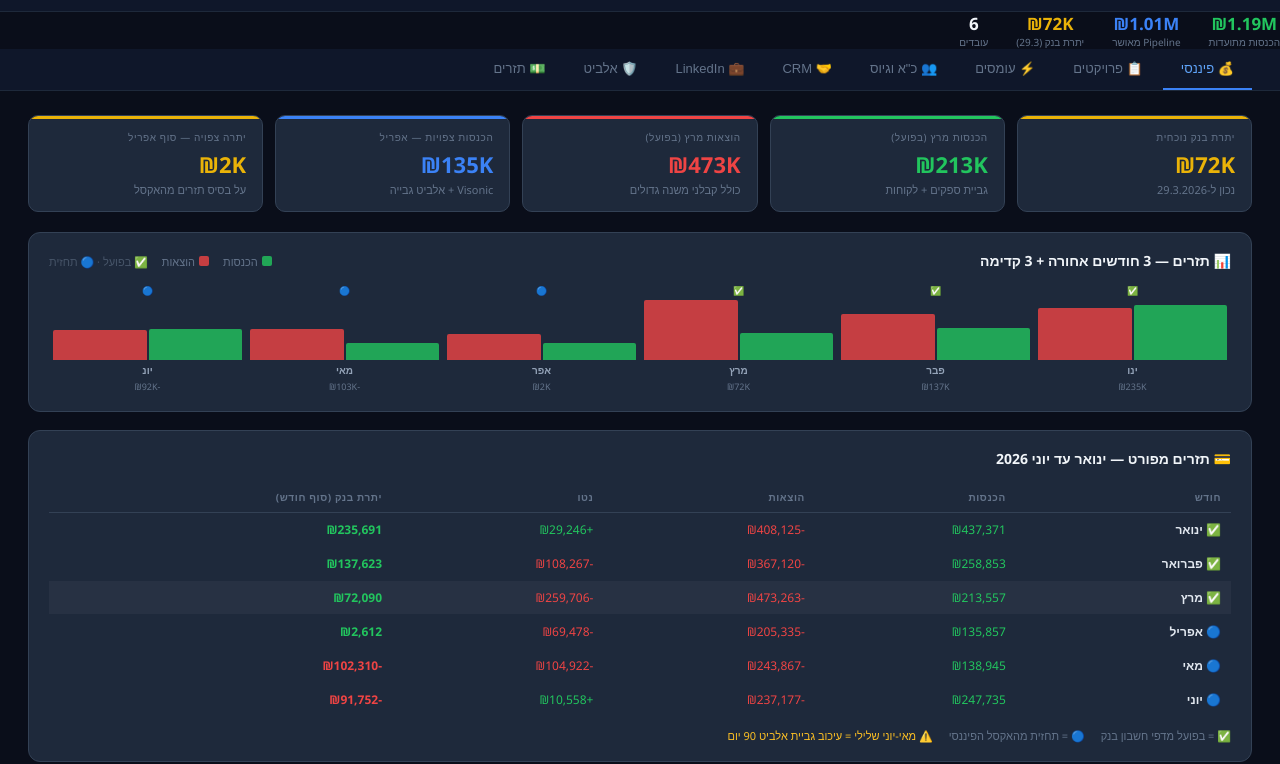
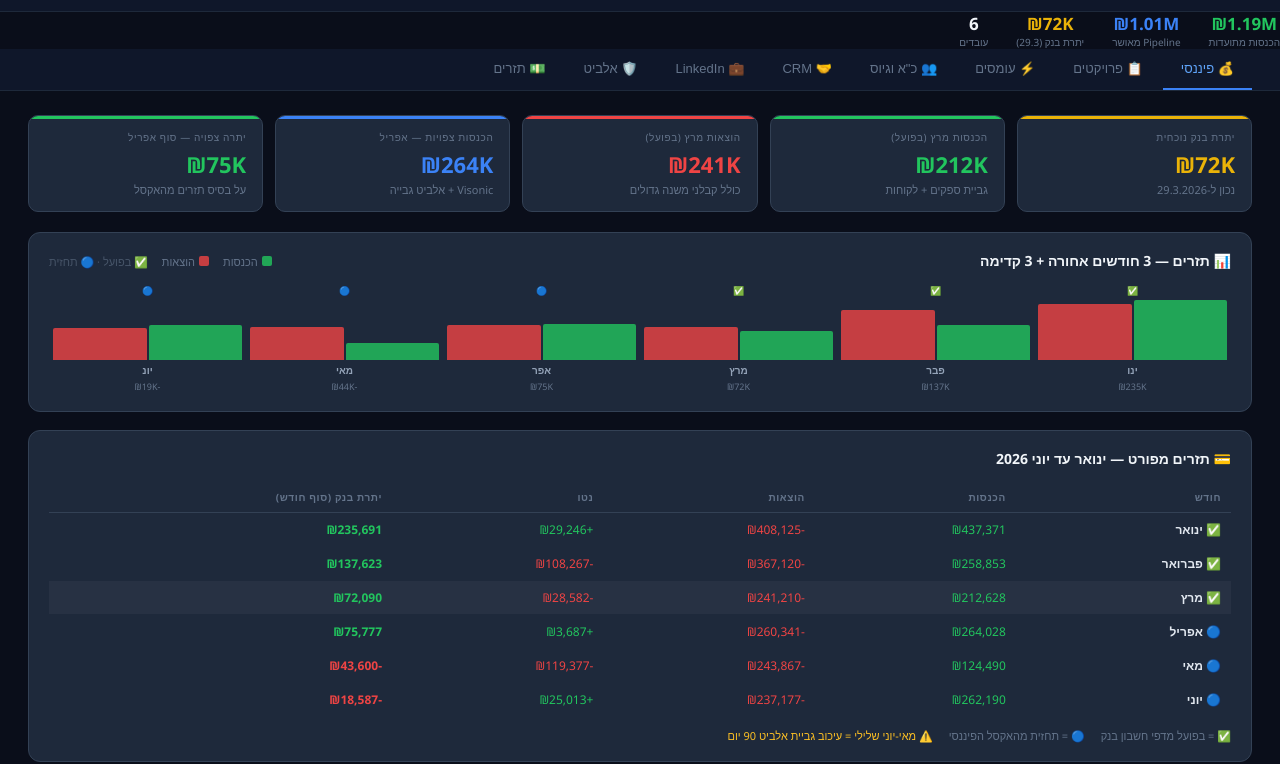
Before and after one commit to inon-rettig/br-dashboard, a plain HTML site: page index.html in a window 1280 px wide. Shown: the part 68-832 px from the top of the page. Drawn offline with Linux system fonts and the light colour scheme.

Commit message:
finance: sync with updated excel (29.3) - march/april/june revised

```diff
--- a/index.html
+++ b/index.html
@@ -150,22 +150,22 @@ tr:hover td { background:rgba(255,255,255,.02); }
     </div>
     <div class="kpi g">
       <div class="kpi-l">הכנסות מרץ (בפועל)</div>
-      <div class="kpi-v" style="color:#22c55e">₪213K</div>
+      <div class="kpi-v" style="color:#22c55e">₪212K</div>
       <div class="kpi-s">גביית ספקים + לקוחות</div>
     </div>
     <div class="kpi r">
       <div class="kpi-l">הוצאות מרץ (בפועל)</div>
-      <div class="kpi-v" style="color:#ef4444">₪473K</div>
+      <div class="kpi-v" style="color:#ef4444">₪241K</div>
       <div class="kpi-s">כולל קבלני משנה גדולים</div>
     </div>
     <div class="kpi b">
       <div class="kpi-l">הכנסות צפויות — אפריל</div>
-      <div class="kpi-v" style="color:#3b82f6">₪135K</div>
+      <div class="kpi-v" style="color:#3b82f6">₪264K</div>
       <div class="kpi-s">Visonic + אלביט גבייה</div>
     </div>
-    <div class="kpi y">
+    <div class="kpi g">
       <div class="kpi-l">יתרה צפויה — סוף אפריל</div>
-      <div class="kpi-v" style="color:#eab308">₪2K</div>
+      <div class="kpi-v" style="color:#22c55e">₪75K</div>
       <div class="kpi-s">על בסיס תזרים מהאקסל</div>
     </div>
   </div>
@@ -185,8 +185,8 @@ tr:hover td { background:rgba(255,255,255,.02); }
     <div style="display:flex;flex-direction:column;align-items:center;gap:3px;flex:1">
       <div style="font-size:9px;color:#64748b">✅</div>
       <div style="width:100%;display:flex;gap:2px;align-items:flex-end;height:60px">
-        <div style="width:50%;background:#22c55e;opacity:.8;height:92%;border-radius:2px 2px 0 0;transition:height .3s" title="הכנסות ₪437,371"></div>
-        <div style="width:50%;background:#ef4444;opacity:.8;height:86%;border-radius:2px 2px 0 0;transition:height .3s" title="הוצאות ₪408,125"></div>
+        <div style="width:50%;background:#22c55e;opacity:.8;height:100%;border-radius:2px 2px 0 0;transition:height .3s" title="הכנסות ₪437,371"></div>
+        <div style="width:50%;background:#ef4444;opacity:.8;height:93%;border-radius:2px 2px 0 0;transition:height .3s" title="הוצאות ₪408,125"></div>
       </div>
       <div style="font-size:10px;color:#94a3b8;font-weight:600">ינו</div>
       <div style="font-size:9px;color:#64748b">₪235K</div>
@@ -194,8 +194,8 @@ tr:hover td { background:rgba(255,255,255,.02); }
     <div style="display:flex;flex-direction:column;align-items:center;gap:3px;flex:1">
       <div style="font-size:9px;color:#64748b">✅</div>
       <div style="width:100%;display:flex;gap:2px;align-items:flex-end;height:60px">
-        <div style="width:50%;background:#22c55e;opacity:.8;height:54%;border-radius:2px 2px 0 0;transition:height .3s" title="הכנסות ₪258,853"></div>
-        <div style="width:50%;background:#ef4444;opacity:.8;height:77%;border-radius:2px 2px 0 0;transition:height .3s" title="הוצאות ₪367,120"></div>
+        <div style="width:50%;background:#22c55e;opacity:.8;height:59%;border-radius:2px 2px 0 0;transition:height .3s" title="הכנסות ₪258,853"></div>
+        <div style="width:50%;background:#ef4444;opacity:.8;height:83%;border-radius:2px 2px 0 0;transition:height .3s" title="הוצאות ₪367,120"></div>
       </div>
       <div style="font-size:10px;color:#94a3b8;font-weight:600">פבר</div>
       <div style="font-size:9px;color:#64748b">₪137K</div>
@@ -203,8 +203,8 @@ tr:hover td { background:rgba(255,255,255,.02); }
     <div style="display:flex;flex-direction:column;align-items:center;gap:3px;flex:1">
       <div style="font-size:9px;color:#64748b">✅</div>
       <div style="width:100%;display:flex;gap:2px;align-items:flex-end;height:60px">
-        <div style="width:50%;background:#22c55e;opacity:.8;height:45%;border-radius:2px 2px 0 0;transition:height .3s" title="הכנסות ₪213,557"></div>
-        <div style="width:50%;background:#ef4444;opacity:.8;height:100%;border-radius:2px 2px 0 0;transition:height .3s" title="הוצאות ₪473,263"></div>
+        <div style="width:50%;background:#22c55e;opacity:.8;height:48%;border-radius:2px 2px 0 0;transition:height .3s" title="הכנסות ₪212,628"></div>
+        <div style="width:50%;background:#ef4444;opacity:.8;height:55%;border-radius:2px 2px 0 0;transition:height .3s" title="הוצאות ₪241,210"></div>
       </div>
       <div style="font-size:10px;color:#94a3b8;font-weight:600">מרץ</div>
       <div style="font-size:9px;color:#64748b">₪72K</div>
@@ -212,29 +212,29 @@ tr:hover td { background:rgba(255,255,255,.02); }
     <div style="display:flex;flex-direction:column;align-items:center;gap:3px;flex:1">
       <div style="font-size:9px;color:#64748b">🔵</div>
       <div style="width:100%;display:flex;gap:2px;align-items:flex-end;height:60px">
-        <div style="width:50%;background:#22c55e;opacity:.8;height:28%;border-radius:2px 2px 0 0;transition:height .3s" title="הכנסות ₪135,857"></div>
-        <div style="width:50%;background:#ef4444;opacity:.8;height:43%;border-radius:2px 2px 0 0;transition:height .3s" title="הוצאות ₪205,335"></div>
+        <div style="width:50%;background:#22c55e;opacity:.8;height:60%;border-radius:2px 2px 0 0;transition:height .3s" title="הכנסות ₪264,028"></div>
+        <div style="width:50%;background:#ef4444;opacity:.8;height:59%;border-radius:2px 2px 0 0;transition:height .3s" title="הוצאות ₪260,341"></div>
       </div>
       <div style="font-size:10px;color:#94a3b8;font-weight:600">אפר</div>
-      <div style="font-size:9px;color:#64748b">₪2K</div>
+      <div style="font-size:9px;color:#64748b">₪75K</div>
     </div>
     <div style="display:flex;flex-direction:column;align-items:center;gap:3px;flex:1">
       <div style="font-size:9px;color:#64748b">🔵</div>
       <div style="width:100%;display:flex;gap:2px;align-items:flex-end;height:60px">
-        <div style="width:50%;background:#22c55e;opacity:.8;height:29%;border-radius:2px 2px 0 0;transition:height .3s" title="הכנסות ₪138,945"></div>
-        <div style="width:50%;background:#ef4444;opacity:.8;height:51%;border-radius:2px 2px 0 0;transition:height .3s" title="הוצאות ₪243,867"></div>
+        <div style="width:50%;background:#22c55e;opacity:.8;height:28%;border-radius:2px 2px 0 0;transition:height .3s" title="הכנסות ₪124,490"></div>
+        <div style="width:50%;background:#ef4444;opacity:.8;height:55%;border-radius:2px 2px 0 0;transition:height .3s" title="הוצאות ₪243,867"></div>
       </div>
       <div style="font-size:10px;color:#94a3b8;font-weight:600">מאי</div>
-      <div style="font-size:9px;color:#64748b">-₪103K</div>
+      <div style="font-size:9px;color:#64748b">-₪44K</div>
     </div>
     <div style="display:flex;flex-direction:column;align-items:center;gap:3px;flex:1">
       <div style="font-size:9px;color:#64748b">🔵</div>
       <div style="width:100%;display:flex;gap:2px;align-items:flex-end;height:60px">
-        <div style="width:50%;background:#22c55e;opacity:.8;height:52%;border-radius:2px 2px 0 0;transition:height .3s" title="הכנסות ₪247,735"></div>
-        <div style="width:50%;background:#ef4444;opacity:.8;height:50%;border-radius:2px 2px 0 0;transition:height .3s" title="הוצאות ₪237,177"></div>
+        <div style="width:50%;background:#22c55e;opacity:.8;height:59%;border-radius:2px 2px 0 0;transition:height .3s" title="הכנסות ₪262,190"></div>
+        <div style="width:50%;background:#ef4444;opacity:.8;height:54%;border-radius:2px 2px 0 0;transition:height .3s" title="הוצאות ₪237,177"></div>
       </div>
       <div style="font-size:10px;color:#94a3b8;font-weight:600">יונ</div>
-      <div style="font-size:9px;color:#64748b">-₪92K</div>
+      <div style="font-size:9px;color:#64748b">-₪19K</div>
     </div>
     </div>
   </div>
@@ -270,31 +270,31 @@ tr:hover td { background:rgba(255,255,255,.02); }
     </tr>
     <tr style="background:rgba(255,255,255,.04)">
       <td style="font-weight:600;color:#e2e8f0">✅ מרץ</td>
-      <td class="pos">₪213,557</td>
-      <td class="neg">-₪473,263</td>
-      <td class="neg">-₪259,706</td>
+      <td class="pos">₪212,628</td>
+      <td class="neg">-₪241,210</td>
+      <td class="neg">-₪28,582</td>
       <td class="pos" style="font-weight:600">₪72,090</td>
     </tr>
     <tr>
       <td style="font-weight:600;color:#e2e8f0">🔵 אפריל</td>
-      <td class="pos">₪135,857</td>
-      <td class="neg">-₪205,335</td>
-      <td class="neg">-₪69,478</td>
-      <td class="pos" style="font-weight:600">₪2,612</td>
+      <td class="pos">₪264,028</td>
+      <td class="neg">-₪260,341</td>
+      <td class="pos">+₪3,687</td>
+      <td class="pos" style="font-weight:600">₪75,777</td>
     </tr>
     <tr>
       <td style="font-weight:600;color:#e2e8f0">🔵 מאי</td>
-      <td class="pos">₪138,945</td>
+      <td class="pos">₪124,490</td>
       <td class="neg">-₪243,867</td>
-      <td class="neg">-₪104,922</td>
-      <td class="neg" style="font-weight:600">-₪102,310</td>
+      <td class="neg">-₪119,377</td>
+      <td class="neg" style="font-weight:600">-₪43,600</td>
     </tr>
     <tr>
       <td style="font-weight:600;color:#e2e8f0">🔵 יוני</td>
-      <td class="pos">₪247,735</td>
+      <td class="pos">₪262,190</td>
       <td class="neg">-₪237,177</td>
-      <td class="pos">+₪10,558</td>
-      <td class="neg" style="font-weight:600">-₪91,752</td>
+      <td class="pos">+₪25,013</td>
+      <td class="neg" style="font-weight:600">-₪18,587</td>
     </tr>
       </tbody>
     </table>
```
